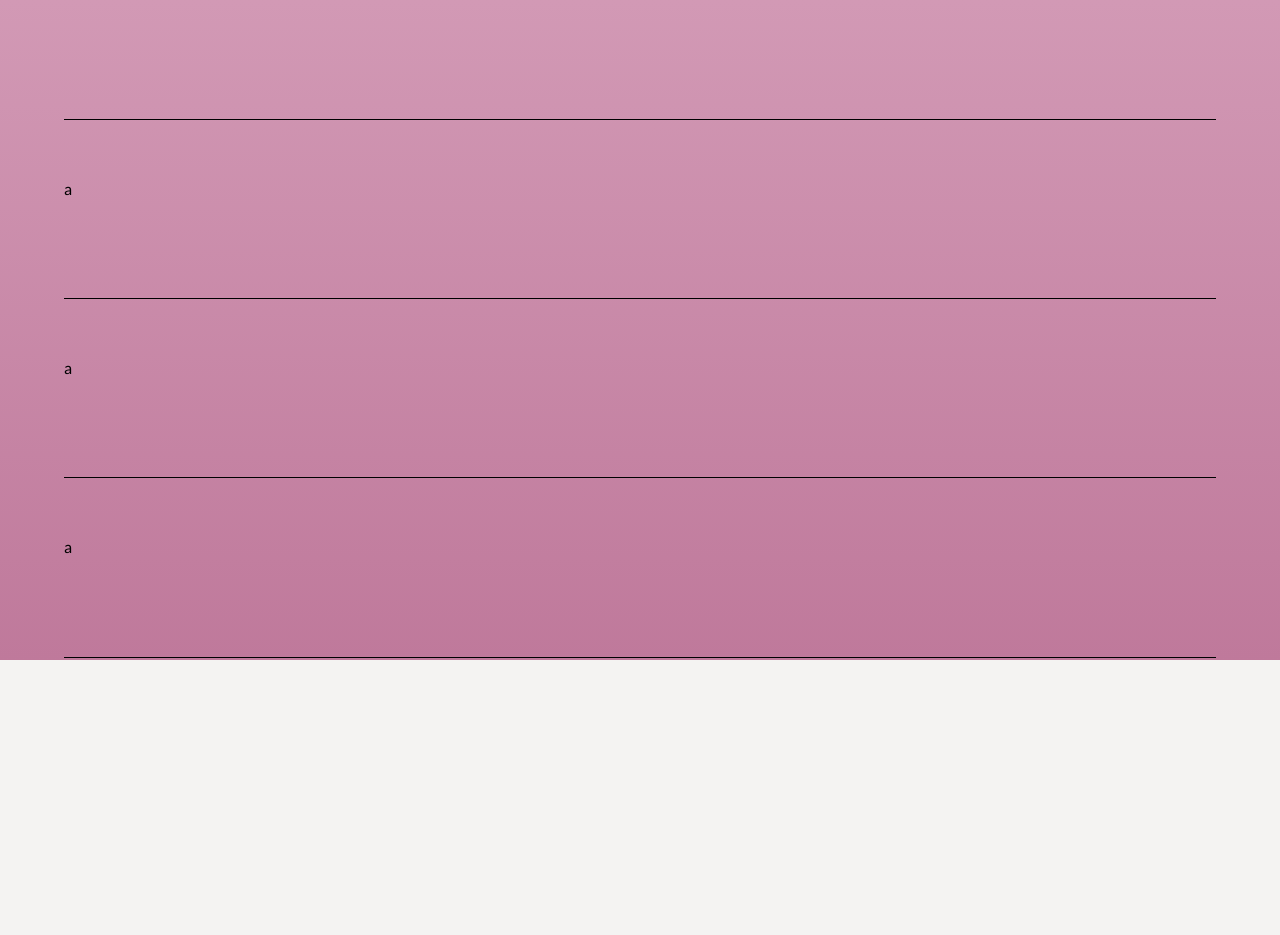
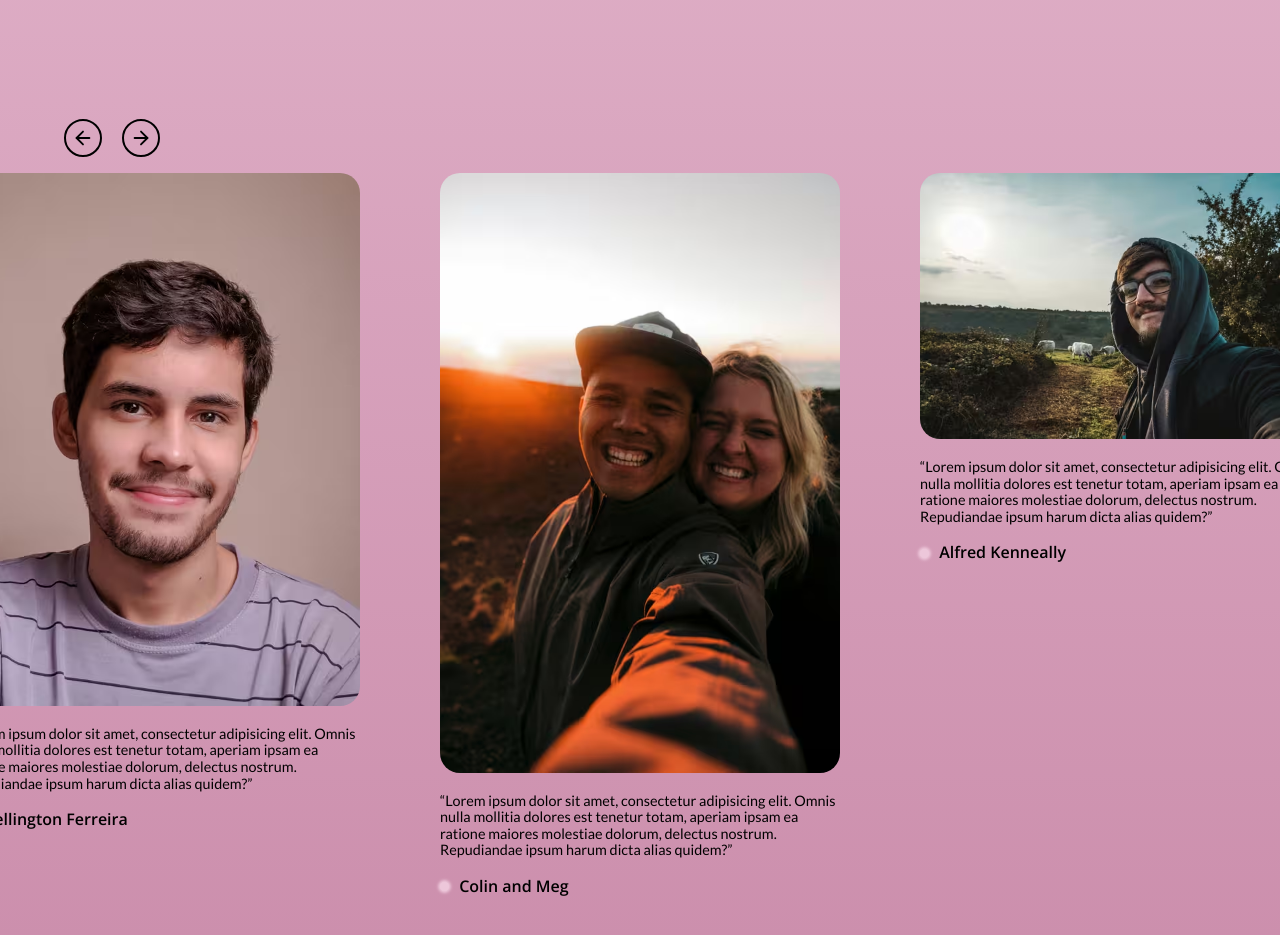
Before and after one commit to gnoatx/MariaAmelia, a React (Vite) app: page / in a window 1280 px wide. Shown: the part 1700-2635 px from the top of the page. Built offline with nearby package versions, Linux system fonts and the light colour scheme.

Commit message:
Seção Depoimentos atualizada, transição finalizada

```diff
--- a/package.json
+++ b/package.json
@@ -10,6 +10,7 @@
     "preview": "vite preview"
   },
   "dependencies": {
+    "lucide-react": "^1.8.0",
     "normalize.css": "^8.0.1",
     "react": "^19.2.4",
     "react-dom": "^19.2.4",
--- a/src/App.tsx
+++ b/src/App.tsx
@@ -3,11 +3,12 @@ import './styles.css'
 import TopBar from "./TopBar"
 import Hero from "./Hero"
 import Benefits from './Benefits';
-import Testimonials from './Testimonials';
+import Testimonials, { type TestimonialsItemType } from './Testimonials';
+import testimonialsData from './assets/testimonials.json'
 
 function App() {
-  const [isScrolled, setIsScrolled] = useState(false);
-  const scrollTriggerRef = useRef<HTMLDivElement>(null);
+  const [isScrolled, setIsScrolled] = useState(false)
+  const scrollTriggerRef = useRef<HTMLDivElement>(null)
 
   useEffect(() => {
     const cachedTrigger = scrollTriggerRef.current;
@@ -17,14 +18,16 @@ function App() {
         setIsScrolled(!entry.isIntersecting)
       },
       { threshold: [0, 0.1] }
-    );
+    )
 
-    if (cachedTrigger) observer.observe(cachedTrigger);
+    if (cachedTrigger) observer.observe(cachedTrigger)
 
     return() => {
-      if(cachedTrigger) observer.unobserve(cachedTrigger);
+      if(cachedTrigger) observer.unobserve(cachedTrigger)
     }
-  }, []);
+  }, [])
+
+  const testimonialsList = testimonialsData as TestimonialsItemType[]
 
   return (
     <>
@@ -32,7 +35,7 @@ function App() {
       <Hero scrollTriggerRef={scrollTriggerRef} />
       <main>
         <Benefits />
-        <Testimonials />
+        <Testimonials list={testimonialsList} />
         <section>a</section>
         <section>a</section>
         <section>a</section>
--- a/src/Testimonials/Testimonials.tsx
+++ b/src/Testimonials/Testimonials.tsx
@@ -1,11 +1,85 @@
+import { useState, useCallback } from 'react'
 import styles from './styles.module.css'
+import { TestimonialsItem } from './TestimonialsItem'
+import { ArrowLeft, ArrowRight } from 'lucide-react'
 
-export default function Testimonials() {
+export type TestimonialsItemType = {
+  name: string,
+  photo: string,
+  text: string
+}
+
+interface Props {
+  list: TestimonialsItemType[]
+}
+
+export default function Testimonials({ list }: Props) {
+  const buffer = 5
+
+  const [currentIndex, setCurrentIndex] = useState(buffer)
+  const [isTransitioning, setIsTransitioning] = useState(false)
+
+  const scrollList = [
+    ...list.slice(-buffer),
+    ...list,
+    ...list.slice(0, buffer)
+  ]
+
+  const itemWidth = 400
+  const itemMargin = 40
+  const totalItemWidth = itemWidth + itemMargin * 2
+
+  const handlePrev = useCallback(() => {
+    if (isTransitioning) return
+    setIsTransitioning(true)
+    setCurrentIndex((prev) => prev - 1)
+  }, [isTransitioning])
+
+  const handleNext = useCallback(() => {
+    if (isTransitioning) return
+    setIsTransitioning(true)
+    setCurrentIndex((prev) => prev + 1)
+  }, [isTransitioning])
+
+  const handleTransitionEnd = () => {
+    setIsTransitioning(false)
+
+    if (currentIndex >= list.length + buffer) {
+      setCurrentIndex(buffer)
+    } else if (currentIndex < buffer) {
+      setCurrentIndex(list.length + buffer - 1)
+    }
+  }
+
+
   return (
     <section id="depoimentos">
       <h1 className={`${styles.sectionTitle} light-lato`}>Lorem ipsum dolor sit amet consectetur adipisicing elit. Repudiandae maiores laudantium dolorem id, excepturi, nemo delectus qui soluta saepe, corporis ut.</h1>
-      <div className={styles.testimonials}>
-
+      <div className={styles.testimonialsWrapper}>
+        <nav className={styles.testimonialsNav}>
+          <button className={styles.buttonNav} onClick={handlePrev}>
+            <ArrowLeft />
+          </button>
+          <button className={styles.buttonNav} onClick={handleNext}>
+            <ArrowRight />
+          </button>
+        </nav>
+        <div
+          className={`
+            ${styles.testimonials}
+            ${isTransitioning ? styles.isTransitioning : ''}
+          `}
+          onTransitionEnd={handleTransitionEnd}
+          style={{transform: `translateX(calc(
+            -${currentIndex * totalItemWidth}px
+            + 50vw
+            - ${totalItemWidth / 2}px
+          ))`}}
+        >
+          {scrollList.map((item, i) => (
+            <TestimonialsItem key={i} name={item.name} photo={item.photo} text={item.text} />
+          ))}
+        </div>
       </div>
     </section>
   )
--- a/src/Testimonials/TestimonialsItem.tsx
+++ b/src/Testimonials/TestimonialsItem.tsx
@@ -1,21 +1,16 @@
 import styles from './styles.module.css'
+import { type TestimonialsItemType } from './Testimonials'
 
-interface Props {
-  name: string,
-  photo: string,
-  text: string
-}
-
-export function TestimonialsItem({ name, photo, text }: Props) {
-const photoUrl = new URL(`../assets/testimonials/${photo}.avif`, import.meta.url).href
+export function TestimonialsItem({ name, photo, text }: TestimonialsItemType) {
+  const photoUrl = new URL(`../assets/testimonials/${photo}.avif`, import.meta.url).href
 
   return (
     <figure className={styles.item}>
-      <img src={photoUrl} alt={`Foto de ${name}`} />
+      <img className={styles.photo} src={photoUrl} alt={`Foto de ${name}`} width={400}/>
       <q className={styles.testimonial}>{text}</q>
-      <figcaption>
-        {/* Icon */}
-        <cite>{name}</cite>
+      <figcaption className={styles.citeCaption}>
+          <div className={styles.citeDot}></div>
+          <cite className={`${styles.cite} normal-open`}>{name}</cite>
       </figcaption>
     </figure>
   )
--- a/src/Testimonials/index.ts
+++ b/src/Testimonials/index.ts
@@ -1 +1 @@
-export { default } from './Testimonials'
+export { default, type TestimonialsItemType } from './Testimonials'
--- a/src/Testimonials/styles.module.css
+++ b/src/Testimonials/styles.module.css
@@ -1,6 +1,30 @@
 .sectionTitle {
     font-size: 2.5rem;
     max-width: 70%;
+    padding: 0 5%;
+}
+
+.testimonialsWrapper {
+    padding: 100px 0;
+    overflow-x: hidden;
+}
+
+.testimonialsNav {
+    padding: 0 5%;
+    display: flex;
+    gap: 20px;
+}
+
+.buttonNav {
+    background-color: transparent;
+    border: 2px solid black;
+    width: 38px;
+    height: 38px;
+    border-radius: 24px;
+    display: flex;
+    align-items: center;
+    justify-content: center;
+    cursor: pointer;
 }
 
 .testimonials {
@@ -9,7 +33,43 @@
     align-items: flex-start;
 }
 
+.isTransitioning {
+    transition-property: transform;
+    transition-timing-function: cubic-bezier(0.4, 0, 0.2, 1);
+    transition-duration: 400ms;
+}
+
 .item {
-    width: 200px;
+    width: 400px;
+    display: flex;
+    flex-direction: column;
+    gap: 20px;
+}
 
+.photo {
+    border-radius: 20px;
 }
+
+.testimonial {
+    font-size: 0.9rem;
+}
+
+.citeCaption {
+    display: flex;
+    align-items: center;
+    gap: 10px;
+}
+
+.citeDot {
+    width: 0.8cap;
+    height: 0.8cap;
+    background-color: var(--secondary-pink);
+    border-radius: 50%;
+    box-shadow: 0 0 3px 2px var(--secondary-pink);
+}
+
+.cite {
+    line-height: 1;
+    transform: translateY(-1px);
+    font-weight: 600;
+}
--- /dev/null
+++ b/src/assets/testimonials.json
@@ -0,0 +1,52 @@
+[
+    {
+        "name": "Colin and Meg",
+        "photo": "Colin_and_Meg",
+        "text": "Lorem ipsum dolor sit amet, consectetur adipisicing elit. Omnis nulla mollitia dolores est tenetur totam, aperiam ipsam ea ratione maiores molestiae dolorum, delectus nostrum. Repudiandae ipsum harum dicta alias quidem?"
+    },
+    {
+        "name": "Alfred Kenneally",
+        "photo": "Alfred_Kenneally",
+        "text": "Lorem ipsum dolor sit amet, consectetur adipisicing elit. Omnis nulla mollitia dolores est tenetur totam, aperiam ipsam ea ratione maiores molestiae dolorum, delectus nostrum. Repudiandae ipsum harum dicta alias quidem?"
+    },
+    {
+        "name": "Andre Tan",
+        "photo": "Andre_Tan",
+        "text": "Lorem ipsum dolor sit amet, consectetur adipisicing elit. Omnis nulla mollitia dolores est tenetur totam, aperiam ipsam ea ratione maiores molestiae dolorum, delectus nostrum. Repudiandae ipsum harum dicta alias quidem?"
+    },
+    {
+        "name": "Eye for Ebony",
+        "photo": "Eye_for_Ebony",
+        "text": "Lorem ipsum dolor sit amet, consectetur adipisicing elit. Omnis nulla mollitia dolores est tenetur totam, aperiam ipsam ea ratione maiores molestiae dolorum, delectus nostrum. Repudiandae ipsum harum dicta alias quidem?"
+    },
+    {
+        "name": "Isaiah McClean",
+        "photo": "Isaiah_McClean",
+        "text": "Lorem ipsum dolor sit amet, consectetur adipisicing elit. Omnis nulla mollitia dolores est tenetur totam, aperiam ipsam ea ratione maiores molestiae dolorum, delectus nostrum. Repudiandae ipsum harum dicta alias quidem?"
+    },
+    {
+        "name": "Jadon Johnson",
+        "photo": "Jadon_Johnson",
+        "text": "Lorem ipsum dolor sit amet, consectetur adipisicing elit. Omnis nulla mollitia dolores est tenetur totam, aperiam ipsam ea ratione maiores molestiae dolorum, delectus nostrum. Repudiandae ipsum harum dicta alias quidem?"
+    },
+    {
+        "name": "Joel Mott",
+        "photo": "Joel_Mott",
+        "text": "Lorem ipsum dolor sit amet, consectetur adipisicing elit. Omnis nulla mollitia dolores est tenetur totam, aperiam ipsam ea ratione maiores molestiae dolorum, delectus nostrum. Repudiandae ipsum harum dicta alias quidem?"
+    },
+    {
+        "name": "Nguyễn Hiệp",
+        "photo": "Nguyễn_Hiệp",
+        "text": "Lorem ipsum dolor sit amet, consectetur adipisicing elit. Omnis nulla mollitia dolores est tenetur totam, aperiam ipsam ea ratione maiores molestiae dolorum, delectus nostrum. Repudiandae ipsum harum dicta alias quidem?"
+    },
+    {
+        "name": "Marcos Paulo Prado",
+        "photo": "Marcos_Paulo_Prado",
+        "text": "Lorem ipsum dolor sit amet, consectetur adipisicing elit. Omnis nulla mollitia dolores est tenetur totam, aperiam ipsam ea ratione maiores molestiae dolorum, delectus nostrum. Repudiandae ipsum harum dicta alias quidem?"
+    },
+    {
+        "name": "Wellington Ferreira",
+        "photo": "Wellington_Ferreira",
+        "text": "Lorem ipsum dolor sit amet, consectetur adipisicing elit. Omnis nulla mollitia dolores est tenetur totam, aperiam ipsam ea ratione maiores molestiae dolorum, delectus nostrum. Repudiandae ipsum harum dicta alias quidem?"
+    }
+]
--- a/src/styles.css
+++ b/src/styles.css
@@ -45,12 +45,12 @@ a {
 }
 
 main {
-    display: flex;
-    flex-direction: column;
+    display: grid;
+    grid-template-columns: 1fr 90% 1fr;
     position: relative;
     width: 100%;
     min-height: 200vh;
-    padding: 80px 5% 0;
+    padding-top: 80px;
     gap: 60px;
 }
 
@@ -70,7 +70,12 @@ main::before {
 }
 
 section {
+    grid-column: 2;
     border-bottom: 1px solid black;
     padding-bottom: 100px;
     scroll-margin-top: 110px;
 }
+
+#depoimentos {
+    grid-column: 1 / 4;
+}
```
Also changed, not shown: 1 other file (tests, documents, lock files or other folders).
